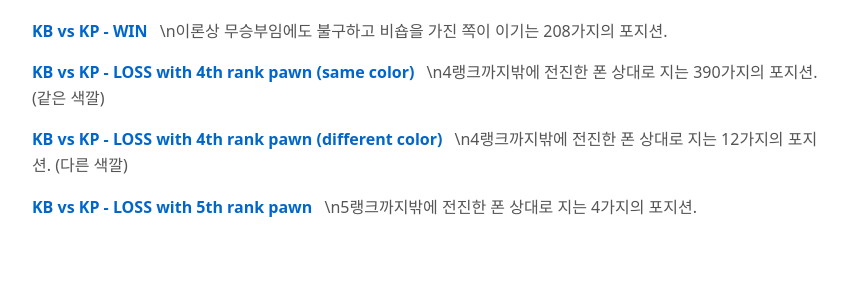
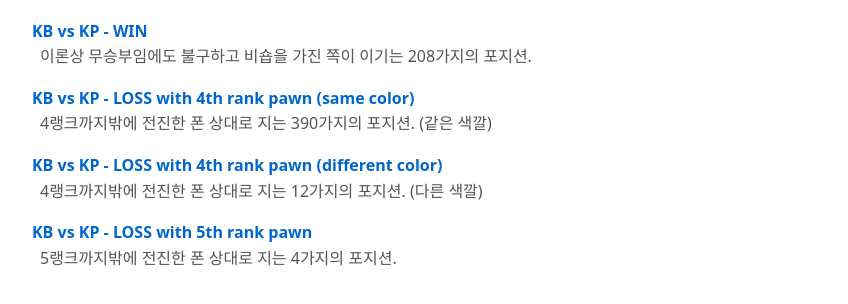
Before and after one commit to Aiki11/Aiki11.github.io, a plain HTML site: page index.html in a window 1280 px wide. Shown: the part 94-398 px from the top of the page, without its empty margins (208-1056 px from the left). Drawn offline with Linux system fonts and the light colour scheme.

Commit message:
Update index.html

```diff
--- a/index.html
+++ b/index.html
@@ -33,22 +33,22 @@
 
   <div class="item">
     <a href="chess/bishop/kb_vs_kp_wdl_plus2.html">KB vs KP - WIN</a>
-    <span class="desc">\n이론상 무승부임에도 불구하고 비숍을 가진 쪽이 이기는 208가지의 포지션.</span>
+    <div class="desc">이론상 무승부임에도 불구하고 비숍을 가진 쪽이 이기는 208가지의 포지션.</div>
   </div>
 
   <div class="item">
     <a href="chess/bishop/kb_vs_kp_lose_4rank_same.html">KB vs KP - LOSS with 4th rank pawn (same color)</a>
-    <span class="desc">\n4랭크까지밖에 전진한 폰 상대로 지는 390가지의 포지션. (같은 색깔)</span>
+    <div class="desc">4랭크까지밖에 전진한 폰 상대로 지는 390가지의 포지션. (같은 색깔)</div>
   </div>
 
   <div class="item">
     <a href="chess/bishop/kb_vs_kp_lose_4rank_diff.html">KB vs KP - LOSS with 4th rank pawn (different color)</a>
-    <span class="desc">\n4랭크까지밖에 전진한 폰 상대로 지는 12가지의 포지션. (다른 색깔)</span>
+    <div class="desc">4랭크까지밖에 전진한 폰 상대로 지는 12가지의 포지션. (다른 색깔)</div>
   </div>
 
   <div class="item">
     <a href="chess/bishop/kb_vs_kp_lose_5rank.html">KB vs KP - LOSS with 5th rank pawn</a>
-    <span class="desc">\n5랭크까지밖에 전진한 폰 상대로 지는 4가지의 포지션.</span>
+    <div class="desc">5랭크까지밖에 전진한 폰 상대로 지는 4가지의 포지션.</div>
   </div>
 
 
```
